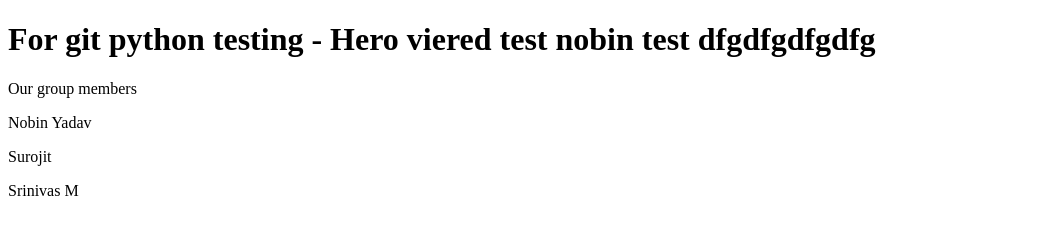
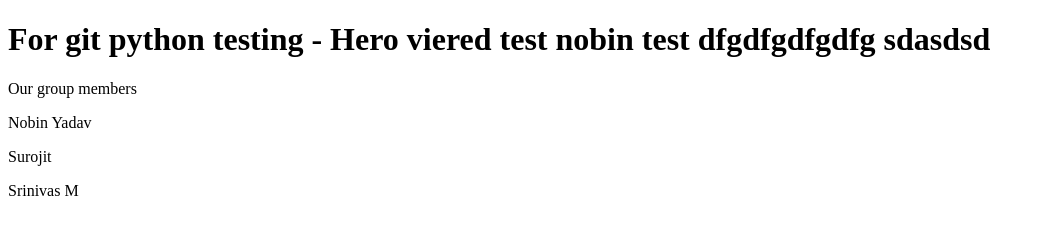
Before and after one commit to Nobin1987/GITPYTHON_GROUP, a plain HTML site: page index.html in a window 1280 px wide. Shown: the whole page, without its empty margins (0-1045 px from the left). Drawn offline with Linux system fonts and the light colour scheme.

Commit message:
Update index.htmlwewe

```diff
--- a/index.html
+++ b/index.html
@@ -3,7 +3,7 @@
 <html>
 <body>
 
-<h1>For git python testing - Hero viered  test nobin test dfgdfgdfgdfg </h1>
+<h1>For git python testing - Hero viered  test nobin test dfgdfgdfgdfg sdasdsd</h1>
 
 <p>Our group members </p>
 <p>Nobin Yadav </p>
```
